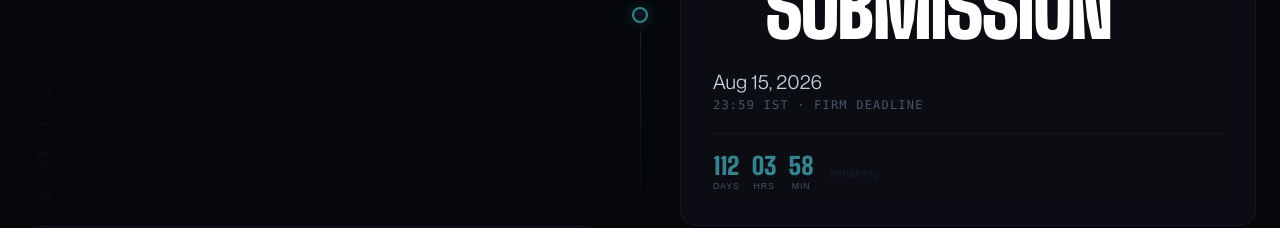
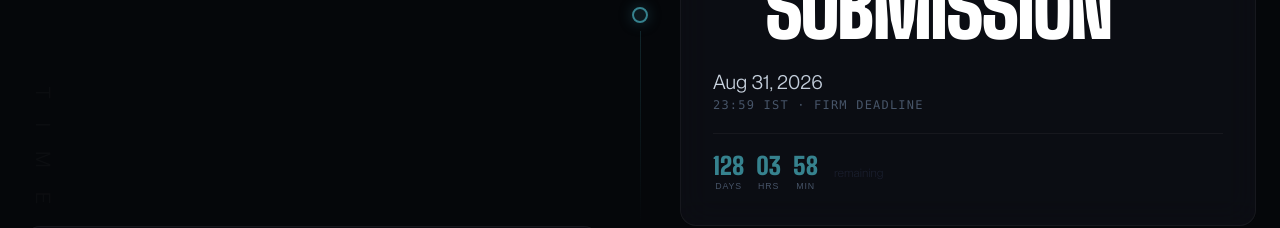
Before and after one commit to WEFIK-INTERNATIONAL/AdSoc6, a Next.js app: page /conference/dates in a window 1280 px wide. Shown: the part 1264-1492 px from the top of the page. Built offline with nearby package versions, Linux system fonts and the light colour scheme; a web font is replaced by a local one.

Commit message:
chore: updated dates

```diff
--- a/src/app/cfp/page.js
+++ b/src/app/cfp/page.js
@@ -233,7 +233,7 @@ export default function CFPPage() {
                 }}
               >
                 <Image
-                  src="/CFP_14072026.png"
+                  src="/CFP14082026.png"
                   alt="ADSoC 6.0 Call for Papers Poster"
                   width={1200}
                   height={1697}
@@ -248,7 +248,7 @@ export default function CFPPage() {
           <Section>
             <div className="flex justify-center mb-16">
               <a
-                href="/CFP_14072026.pdf"
+                href="/CFP14082026.pdf"
                 target="_blank"
                 rel="noopener noreferrer"
                 className="inline-flex items-center gap-4 px-10 py-5 rounded-2xl font-bold text-sm tracking-[3px] uppercase transition-all duration-300 hover:scale-105"
--- a/src/app/conference/dates/page.js
+++ b/src/app/conference/dates/page.js
@@ -27,8 +27,8 @@ const DATES = [
     id: 2,
     phase: "Phase 02",
     title: "Full Paper Submission",
-    deadline: "2026-08-15",
-    display: "Aug 15, 2026",
+    deadline: "2026-08-31",
+    display: "Aug 31, 2026",
     icon: (
       <svg viewBox="0 0 24 24" fill="none" stroke="currentColor" strokeWidth="1.5" strokeLinecap="round" strokeLinejoin="round" className="w-5 h-5">
         <path d="M14 2H6a2 2 0 0 0-2 2v16a2 2 0 0 0 2 2h12a2 2 0 0 0 2-2V8Z"/><polyline points="14 2 14 8 20 8"/>
```
Also changed, not shown: 2 other files (tests, documents, lock files or other folders).
